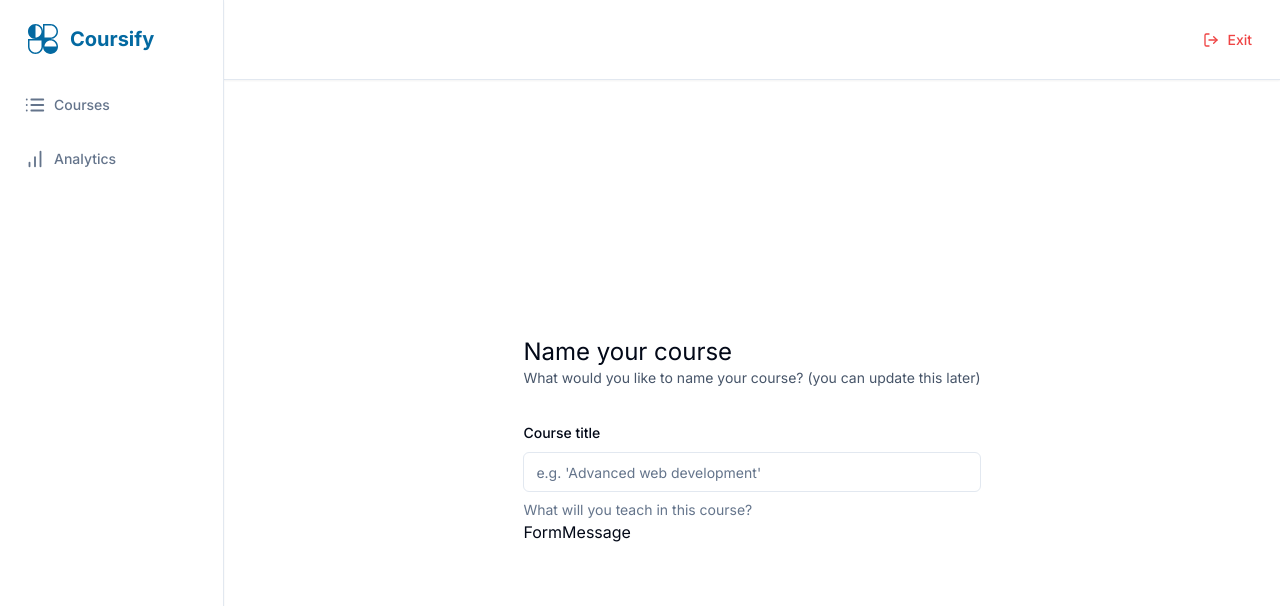
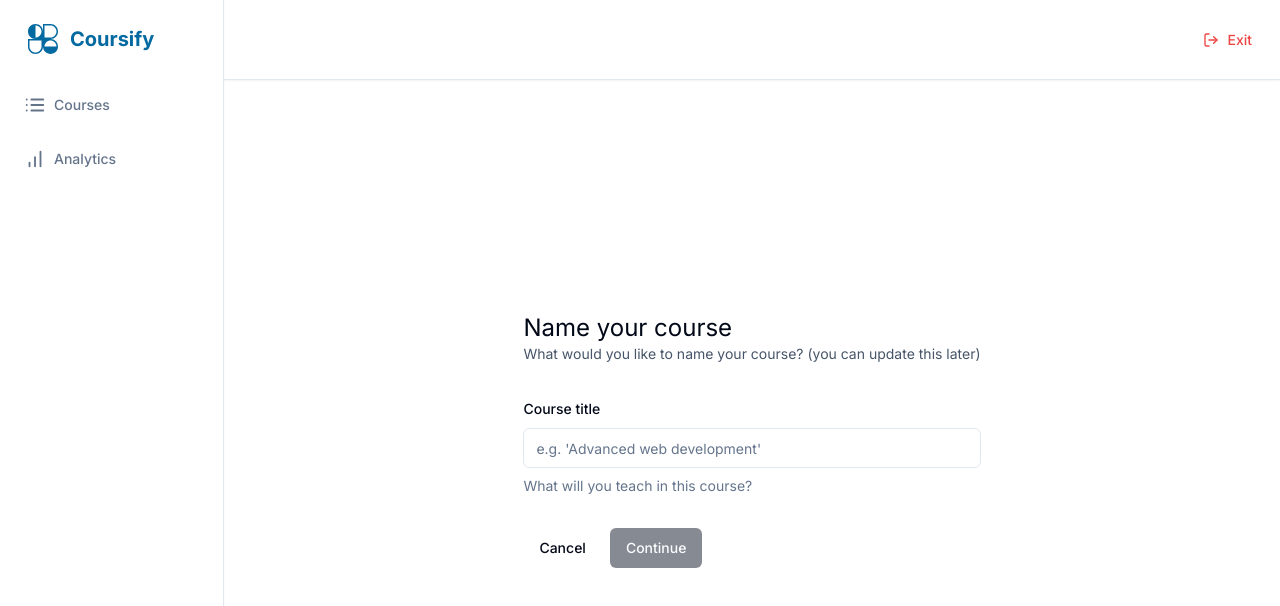
Before and after one commit to kirtiraj22/coursify, a Next.js app: page /teacher/create in a window 1280 px wide. Shown: the top 606 px of the page. Built offline with nearby package versions, Linux system fonts and the light colour scheme.

Commit message:
added toast notification

```diff
--- a/app/(dashboard)/(routes)/teacher/create/page.tsx
+++ b/app/(dashboard)/(routes)/teacher/create/page.tsx
@@ -3,8 +3,12 @@
 import axios from "axios";
 import { zodResolver } from "@hookform/resolvers/zod";
 import { useForm } from "react-hook-form";
-import { useRouter } from "next/router";
+import { useRouter } from "next/navigation";
+import Link from "next/link";
+import toast from "react-hot-toast";
 
+import { Button } from "@/components/ui/button";
+import { Input } from "@/components/ui/input";
 import {
 	Form,
 	FormControl,
@@ -14,8 +18,6 @@
 	FormLabel,
 	FormMessage,
 } from "@/components/ui/form";
-import { Button } from "@/components/ui/button";
-import { Input } from "@/components/ui/input";
 
 const formSchema = z.object({
 	title: z.string().min(1, {
@@ -24,6 +26,7 @@
 });
 
 const CreatePage = () => {
+	const router = useRouter();
 	const form = useForm<z.infer<typeof formSchema>>({
 		resolver: zodResolver(formSchema),
 		defaultValues: {
@@ -33,8 +36,13 @@
 
 	const { isSubmitting, isValid } = form.formState;
 
-	const onSubmit = (values: z.infer<typeof formSchema>) => {
-		console.log(values);
+	const onSubmit = async (values: z.infer<typeof formSchema>) => {
+		try{
+			const response = await axios.post("/api/course", values);
+			router.push(`/teacher/courses/${response.data.id}`)
+		}catch{
+			toast.error("Something went wrong!")
+		}
 	};
 
 	return (
@@ -66,10 +74,20 @@
                                     <FormDescription>
                                         What will you teach in this course?
                                     </FormDescription>
-                                    FormMessage
+                                    <FormMessage />
 								</FormItem>
 							)}
 						/>
+						<div className="flex items-center gap-x-2">
+							<Link href="/">
+								<Button type="button" variant="ghost">
+									Cancel
+								</Button>
+							</Link>
+							<Button type="submit" disabled={!isValid || isSubmitting}>
+								Continue
+							</Button>
+						</div>
 					</form>
 				</Form>
 			</div>
--- a/app/layout.tsx
+++ b/app/layout.tsx
@@ -2,6 +2,7 @@
 import { Inter } from "next/font/google";
 import "./globals.css";
 import { ClerkProvider } from "@clerk/nextjs";
+import { ToastProvider } from "@/components/providers/toaster-provider";
 
 const inter = Inter({ subsets: ["latin"] });
 
@@ -18,7 +19,10 @@
 	return (
 		<ClerkProvider>
 			<html lang="en">
-				<body className={inter.className}>{children}</body>
+				<body className={inter.className}>
+					<ToastProvider />
+					{children}
+				</body>
 			</html>
 		</ClerkProvider>
 	);
--- /dev/null
+++ b/components/providers/toaster-provider.tsx
@@ -0,0 +1,6 @@
+"use client"
+import {Toaster} from "react-hot-toast"
+
+export const ToastProvider = () => {
+    return <Toaster />
+}
--- a/package.json
+++ b/package.json
@@ -22,6 +22,7 @@
     "react": "^18",
     "react-dom": "^18",
     "react-hook-form": "^7.51.3",
+    "react-hot-toast": "^2.4.1",
     "tailwind-merge": "^2.3.0",
     "tailwindcss-animate": "^1.0.7",
     "zod": "^3.23.5"
```
Also changed, not shown: 1 other file (tests, documents, lock files or other folders).
